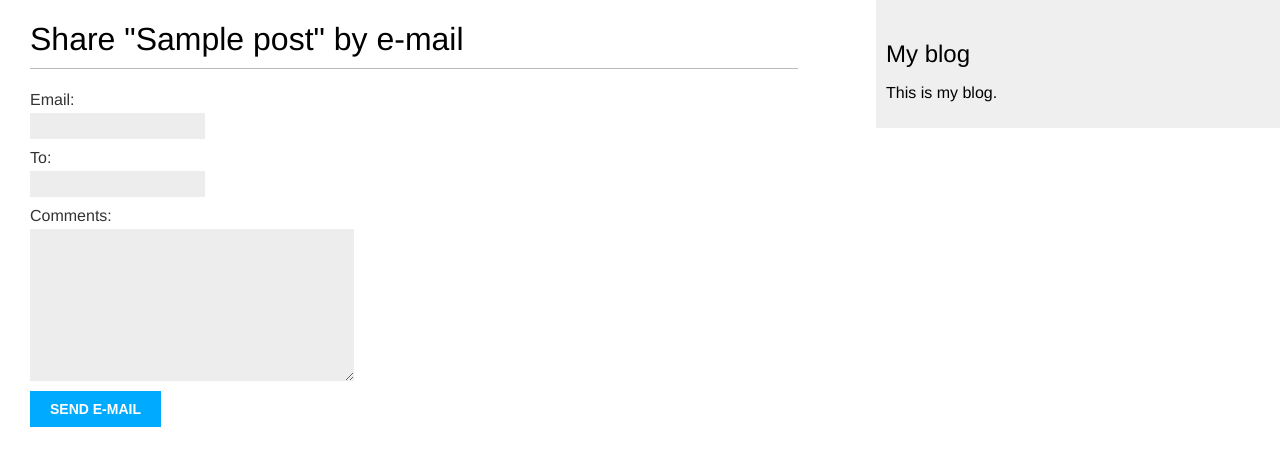
After one commit to blackxavier/bitvill-blog, a Django app: page /blog/share/1/ in a window 1280 px wide. The commit adds this page. Shown: the top 466 px of the page. Run offline with Django 4.2, Linux system fonts and the light colour scheme; tables that the repository leaves empty hold one stand-in row (values such as "Sample post").

Commit message:
feat
I just completed sharing of post via mail. It still send to the console for now

```diff
--- a/bitvilblog/settings.py
+++ b/bitvilblog/settings.py
@@ -124,3 +124,4 @@ STATIC_URL = "static/"
 
 DEFAULT_AUTO_FIELD = "django.db.models.BigAutoField"
 AUTH_USER_MODEL = "accounts.User"
+EMAIL_BACKEND = 'django.core.mail.backends.console.EmailBackend'
--- /dev/null
+++ b/blog/forms.py
@@ -0,0 +1,7 @@
+from django import forms
+
+
+class PostSendMailForm(forms.Form):
+    email = forms.EmailField()
+    to = forms.EmailField()
+    comments = forms.CharField(required=False, widget=forms.Textarea)
--- /dev/null
+++ b/blog/templates/blog/post/share.html
@@ -0,0 +1,17 @@
+{% extends "blog/base.html" %}
+{% block title %}Share a post{% endblock %}
+{% block content %}
+{% if sent %}
+<h1>E-mail successfully sent</h1>
+<p>
+"{{ post.title }}" was successfully sent to {{ form.cleaned_data.to }}.
+</p>
+{% else %}
+<h1>Share "{{ post.title }}" by e-mail</h1>
+<form method="post">
+{{ form.as_p }}
+{% csrf_token %}
+<input type="submit" value="Send e-mail">
+</form>
+{% endif %}
+{% endblock %}
--- a/blog/urls.py
+++ b/blog/urls.py
@@ -12,4 +12,9 @@ urlpatterns = [
         views.post_detail,
         name="post_detail",
     ),
+    path(
+        "share/<int:post_id>/",
+        views.post_share,
+        name="post_share",
+    ),
 ]
--- a/blog/views.py
+++ b/blog/views.py
@@ -1,7 +1,9 @@
 from django.shortcuts import render, get_object_or_404
 from django.core.paginator import PageNotAnInteger, Paginator, EmptyPage
 from django.views.generic import ListView
+from blog.forms import PostSendMailForm
 from blog.models import Post
+from blog.utils import post_share_mail
 
 
 class PostListView(ListView):
@@ -35,3 +37,18 @@ def post_detail(request, post):
     post = get_object_or_404(Post, slug=post, status="published")
     context = {"post": post}
     return render(request, "blog/post/post_detail.html", context)
+
+
+def post_share(request, post_id):
+    post = get_object_or_404(Post, id=post_id, status="published")
+    sent = False
+    if request.method == "POST":
+        form = PostSendMailForm(request.POST)
+        if form.is_valid():
+            cd = form.cleaned_data
+            post_share_mail(request, post, cd)
+            sent = True
+    else:
+        form = PostSendMailForm()
+    context = {"form": form, "post": post, "sent": sent}
+    return render(request, "blog/post/share.html", context)
```
Also changed, not shown: blog/templates/blog/post/post_list.html (+6 -1 lines), blog/utils.py (added, +11 -0 lines), blog/templates/blog/partials/pagination.html (renamed from blog/templates/pagination.html).
